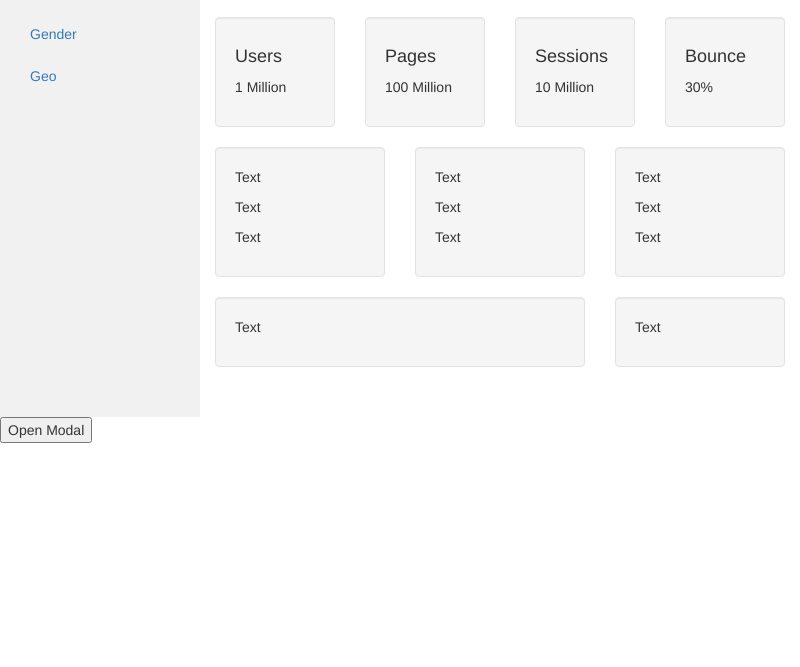
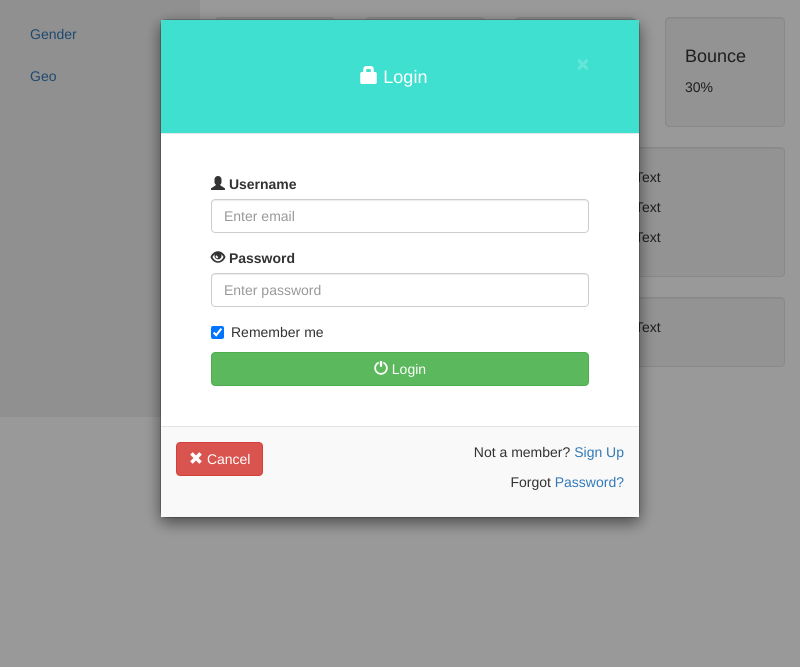
Before and after one commit to martmis/just_another_random_project, an Electron app: page app/index.html in a window 800 px wide. Shown: the part 133-800 px from the top of the page. Drawn offline with nearby package versions, Linux system fonts and the light colour scheme.

Commit message:
Modal appearance updated.
Modal centered & min size of window defined.

```diff
--- a/app/css/index.css
+++ b/app/css/index.css
@@ -17,14 +17,13 @@
     display: none; /* Hidden by default */
     position: fixed; /* Stay in place */
     z-index: 1; /* Sit on top */
-    padding-top: 100px; /* Location of the box */
-    left: 0;
-    top: 0;
-    width: 100%; /* Full width */
+    padding-top: 0!important; /* Location of the box */
+    max-width: 100%; /* Full width */
     height: 100%; /* Full height */
     overflow: auto; /* Enable scroll if needed */
     background-color: rgb(0,0,0); /* Fallback color */
     background-color: rgba(0,0,0,0.4); /* Black w/ opacity */
+
 }
 
 /* Modal Content */
@@ -36,14 +35,10 @@
     border: 1px solid #888;
     width: 80%;
     box-shadow: 0 4px 8px 0 rgba(0,0,0,0.2),0 6px 20px 0 rgba(0,0,0,0.19);
-    -webkit-animation-name: animatetop;
-    -webkit-animation-duration: 0.4s;
-    animation-name: animatetop;
-    animation-duration: 0.4s
 }
 
 /* Add Animation */
-@-webkit-keyframes animatetop {
+/*@-webkit-keyframes animatetop {
     from {top:-300px; opacity:0}
     to {top:0; opacity:1}
 }
@@ -51,7 +46,7 @@
 @keyframes animatetop {
     from {top:-300px; opacity:0}
     to {top:0; opacity:1}
-}
+}*/
 
 /* The Close Button */
 .close {
@@ -68,16 +63,21 @@
     cursor: pointer;
 }
 
-.modal-header {
-    padding: 2px 16px;
-    background-color: #5cb85c;
-    color: white;
+
+.modal-body {
+  padding: 2px 16px;
 }
 
-.modal-body {padding: 2px 16px;}
 
+.modal-header, .close {
+    background-color: turquoise;
+    color:white !important;
+    text-align: center;
+    font-size: 30px;
+}
 .modal-footer {
-    padding: 2px 16px;
-    background-color: #5cb85c;
-    color: white;
+    background-color: #f9f9f9;
 }
+.modal-dialog {
+
+}
--- a/app/index.html
+++ b/app/index.html
@@ -1,7 +1,7 @@
 <!DOCTYPE html>
 <html lang="en">
 <head>
-  <title>Bootstrap Example</title>
+  <title>Doctor's interface</title>
   <meta charset="utf-8">
   <meta name="viewport" content="width=device-width, initial-scale=1">
   <link rel = "stylesheet" type = "text/css" href = "css/index.css">
@@ -112,29 +112,46 @@
     </div>
   </div>
 </div>
-<!-- Trigger/Open The Modal -->
-<button id="myBtn">Open Modal</button>
 
-<!-- The Modal -->
-<div id="myModal" class="modal">
+<div class="container">
 
-  <!-- Modal content -->
-  <div class="modal-content">
-    <div class="modal-header">
-      <span class="close">×</span>
-      <h2>Modal Header</h2>
-    </div>
-    <div class="modal-body">
-      <p>Some text in the Modal Body</p>
-      <p>Some other text...</p>
-    </div>
-    <div class="modal-footer">
-      <h3>Modal Footer</h3>
+  <!-- Modal -->
+  <div class="modal" id="myModal" role="dialog">
+
+    <div class="modal-dialog">
+
+      <!-- Modal content-->
+      <div class="modal-content">
+        <div class="modal-header" style="padding:35px 50px;">
+          <button type="button" class="close" data-dismiss="modal">&times;</button>
+          <h4><span class="glyphicon glyphicon-lock"></span> Login</h4>
+        </div>
+        <div class="modal-body" style="padding:40px 50px;">
+          <form role="form">
+            <div class="form-group">
+              <label for="usrname"><span class="glyphicon glyphicon-user"></span> Username</label>
+              <input type="text" class="form-control" id="usrname" placeholder="Enter email">
+            </div>
+            <div class="form-group">
+              <label for="psw"><span class="glyphicon glyphicon-eye-open"></span> Password</label>
+              <input type="text" class="form-control" id="psw" placeholder="Enter password">
+            </div>
+            <div class="checkbox">
+              <label><input type="checkbox" value="" checked>Remember me</label>
+            </div>
+              <button type="submit" class="btn btn-success btn-block"><span class="glyphicon glyphicon-off"></span> Login</button>
+          </form>
+        </div>
+        <div class="modal-footer">
+          <button type="submit" class="btn btn-danger btn-default pull-left" data-dismiss="modal"><span class="glyphicon glyphicon-remove"></span> Cancel</button>
+          <p>Not a member? <a href="#">Sign Up</a></p>
+          <p>Forgot <a href="#">Password?</a></p>
+        </div>
+      </div>
+
     </div>
   </div>
-
 </div>
-
 
 
 </body>
--- a/app/js/index.js
+++ b/app/js/index.js
@@ -5,13 +5,25 @@ var modal = document.getElementById('myModal');
 // Get the button that opens the modal
 var btn = document.getElementById("myBtn");
 
+// Get modal dialog box
+var modalDialogBox = document.getElementsByClassName("modal-dialog")[0];
+
+// Create function to resize
+function resizeModal(){
+  modalDialogBox.style['margin-top'] = (window.innerHeight - modalDialogBox.clientHeight)/2 + "px";
+}
+
+
 // Get the <span> element that closes the modal
 var span = document.getElementsByClassName("close")[0];
 
 // When the user clicks the button, open the modal
-btn.onclick = function() {
+window.onload = function() {
     modal.style.display = "block";
+    resizeModal();
 }
+
+window.addEventListener("resize", resizeModal);
 
 // When the user clicks on <span> (x), close the modal
 span.onclick = function() {
@@ -20,7 +32,7 @@ span.onclick = function() {
 
 // When the user clicks anywhere outside of the modal, close it
 window.onclick = function(event) {
-    if (event.target == modal) {
+    /*if (event.target == modal) {
         modal.style.display = "none";
-    }
+    }*/
 }
```
Also changed, not shown: main.js (+6 -1 lines).
